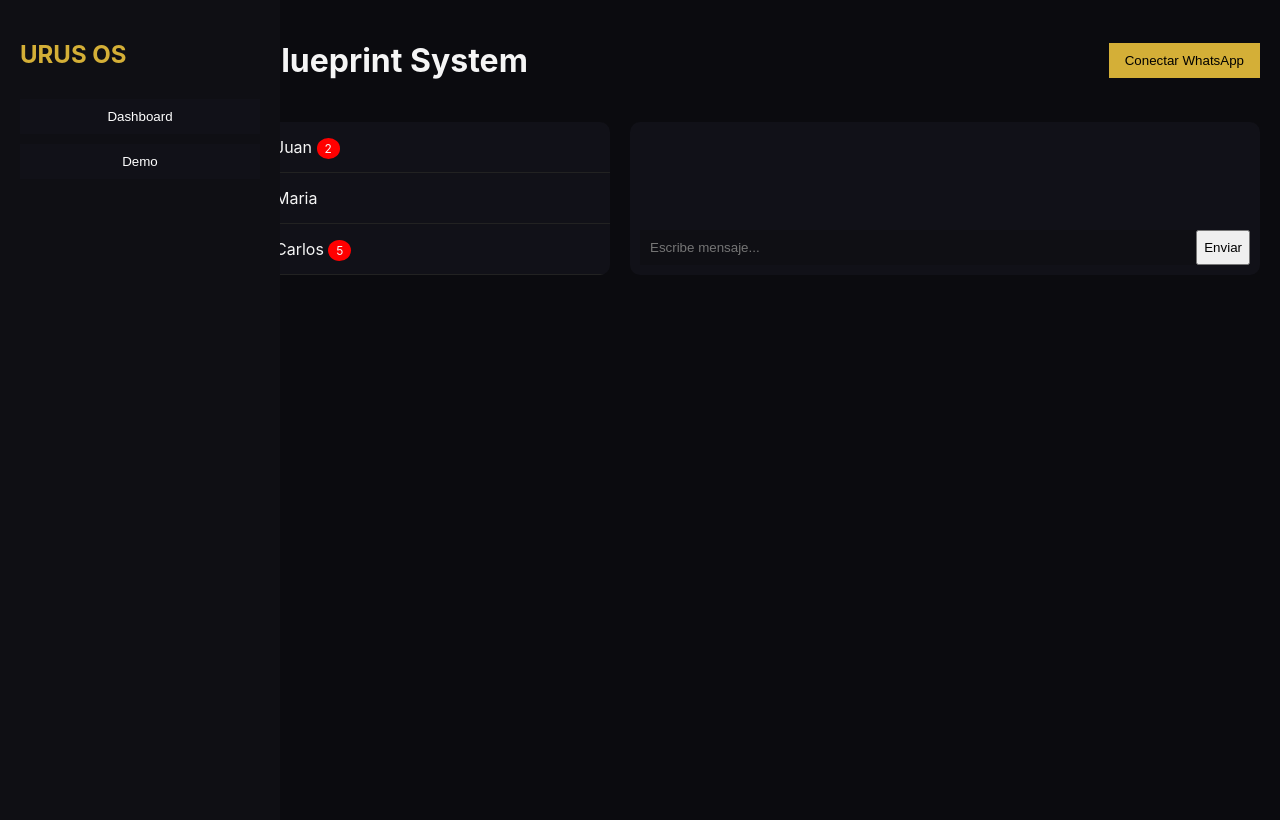
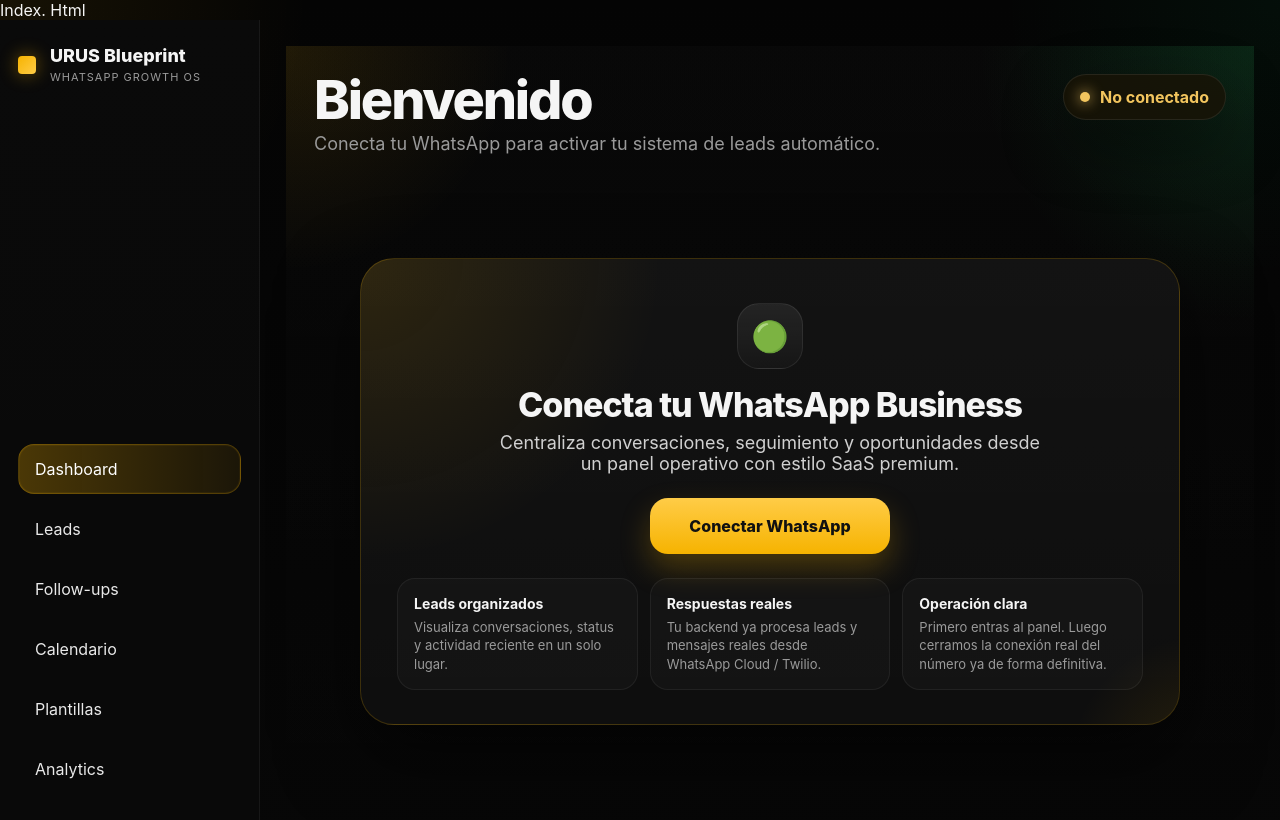
Before and after one commit to josuanhub/urus-backend, a website: page public/blueprint/index.html in a window 1280 px wide. Drawn offline with Linux system fonts and the light colour scheme.

Commit message:
Update index.html

```diff
--- a/public/blueprint/index.html
+++ b/public/blueprint/index.html
@@ -1,282 +1,46 @@
+Index. Html
+
+
 <!DOCTYPE html>
-<html lang="en">
+<html lang="es">
 <head>
-<meta charset="UTF-8" />
-<meta name="viewport" content="width=device-width, initial-scale=1.0" />
-
-<title>URUS Blueprint OS</title>
-
-<style>
-:root {
-  --bg: #0b0b0f;
-  --card: #111118;
-  --gold: #d4af37;
-  --text: #f5f5f5;
-  --muted: #888;
-}
-
-body {
-  margin: 0;
-  font-family: -apple-system, sans-serif;
-  background: var(--bg);
-  color: var(--text);
-}
-
-/* SIDEBAR */
-.sidebar {
-  width: 240px;
-  background: #0f0f14;
-  height: 100vh;
-  position: fixed;
-  left: 0;
-  top: 0;
-  padding: 20px;
-}
-
-.sidebar h2 {
-  color: var(--gold);
-}
-
-.sidebar button {
-  width: 100%;
-  margin-top: 10px;
-  padding: 10px;
-  background: var(--card);
-  border: none;
-  color: white;
-  cursor: pointer;
-}
-
-/* MAIN */
-.main {
-  margin-left: 240px;
-  padding: 20px;
-}
-
-/* HEADER */
-.header {
-  display: flex;
-  justify-content: space-between;
-  align-items: center;
-}
-
-/* BUTTON */
-.btn-gold {
-  background: var(--gold);
-  color: black;
-  border: none;
-  padding: 10px 16px;
-  cursor: pointer;
-}
-
-/* DASHBOARD */
-.dashboard {
-  display: flex;
-  gap: 20px;
-  margin-top: 20px;
-}
-
-/* LEADS LIST */
-.leads {
-  width: 35%;
-  background: var(--card);
-  border-radius: 10px;
-  overflow-y: auto;
-  max-height: 80vh;
-}
-
-.lead {
-  padding: 15px;
-  border-bottom: 1px solid #222;
-  cursor: pointer;
-}
-
-.lead.active {
-  background: #1a1a22;
-}
-
-.badge {
-  background: red;
-  border-radius: 50%;
-  padding: 3px 8px;
-  font-size: 12px;
-}
-
-/* CHAT */
-.chat {
-  flex: 1;
-  background: var(--card);
-  border-radius: 10px;
-  display: flex;
-  flex-direction: column;
-}
-
-.messages {
-  flex: 1;
-  padding: 10px;
-  overflow-y: auto;
-}
-
-.message {
-  margin: 8px 0;
-}
-
-.bot {
-  color: var(--gold);
-}
-
-.input-area {
-  display: flex;
-  padding: 10px;
-}
-
-input {
-  flex: 1;
-  padding: 10px;
-  background: #0f0f14;
-  border: none;
-  color: white;
-}
-
-.typing {
-  font-size: 12px;
-  color: var(--muted);
-}
-
-/* MOBILE */
-@media(max-width:768px){
-  .sidebar {
-    display:none;
-  }
-
-  .main {
-    margin:0;
-  }
-
-  .dashboard {
-    flex-direction: column;
-  }
-
-  .leads {
-    width:100%;
-    max-height: 200px;
-  }
-}
-</style>
+  <meta charset="UTF-8" />
+  <title>URUS Blueprint</title>
+  <meta name="viewport" content="width=device-width, initial-scale=1.0" />
+  <link rel="stylesheet" href="/blueprint/styles.css" />
 </head>
 
 <body>
 
-<div class="sidebar">
-  <h2>URUS OS</h2>
-  <button onclick="showDashboard()">Dashboard</button>
-  <button onclick="openDemo()">Demo</button>
-</div>
+  <div class="app-shell">
 
-<div class="main">
+    <!-- SIDEBAR -->
+    <aside class="sidebar">
+      <div class="brand">
+        <div class="brand-mark"></div>
+        <div>
+          <h1>URUS Blueprint</h1>
+          <p>WhatsApp Growth OS</p>
+        </div>
+      </div>
 
-  <div class="header">
-    <h1>Blueprint System</h1>
-    <button class="btn-gold" onclick="connectWhatsApp()">Conectar WhatsApp</button>
-  </div>
+      <nav class="nav">
+        <button class="nav-item active">Dashboard</button>
+        <button class="nav-item">Leads</button>
+        <button class="nav-item">Follow-ups</button>
+        <button class="nav-item">Calendario</button>
+        <button class="nav-item">Plantillas</button>
+        <button class="nav-item">Analytics</button>
+      </nav>
+    </aside>
 
-  <div class="dashboard">
-
-    <!-- LEADS -->
-    <div class="leads" id="leads"></div>
-
-    <!-- CHAT -->
-    <div class="chat">
-      <div class="messages" id="messages"></div>
-      <div class="typing" id="typing"></div>
-
-      <div class="input-area">
-        <input id="input" placeholder="Escribe mensaje..." />
-        <button onclick="sendMessage()">Enviar</button>
-      </div>
-    </div>
+    <!-- MAIN APP -->
+    <main id="app" class="main-content"></main>
 
   </div>
 
-</div>
-
-<script>
-let leadsData = [
-  {id:1,name:"Juan",unread:2},
-  {id:2,name:"Maria",unread:0},
-  {id:3,name:"Carlos",unread:5}
-];
-
-let activeLead = null;
-
-function loadLeads(){
-  const container = document.getElementById("leads");
-  container.innerHTML = "";
-
-  leadsData.forEach(l=>{
-    const div = document.createElement("div");
-    div.className = "lead";
-    div.innerHTML = l.name + (l.unread ? ` <span class="badge">${l.unread}</span>`:"");
-
-    div.onclick = ()=>{
-      activeLead = l;
-      document.querySelectorAll(".lead").forEach(e=>e.classList.remove("active"));
-      div.classList.add("active");
-      loadMessages();
-    };
-
-    container.appendChild(div);
-  });
-}
-
-function loadMessages(){
-  const messages = document.getElementById("messages");
-  messages.innerHTML = "";
-
-  messages.innerHTML += `<div class="message bot">Hola ${activeLead.name}, ¿en qué puedo ayudarte?</div>`;
-}
-
-function sendMessage(){
-  const input = document.getElementById("input");
-  const msg = input.value;
-  if(!msg) return;
-
-  const messages = document.getElementById("messages");
-
-  messages.innerHTML += `<div class="message">Tú: ${msg}</div>`;
-
-  input.value = "";
-
-  showTyping();
-
-  setTimeout(()=>{
-    hideTyping();
-    messages.innerHTML += `<div class="message bot">Procesando... te ayudo ahora.</div>`;
-  },1500);
-}
-
-function showTyping(){
-  document.getElementById("typing").innerText = "URUS está escribiendo...";
-}
-
-function hideTyping(){
-  document.getElementById("typing").innerText = "";
-}
-
-function openDemo(){
-  window.open("https://urus-backend-production.up.railway.app/landing.html","_blank");
-}
-
-function connectWhatsApp(){
-  alert("Conectando WhatsApp...");
-}
-
-function showDashboard(){
-  location.reload();
-}
-
-loadLeads();
-</script>
+  <!-- JS -->
+  <script src="/blueprint/app.js"></script>
 
 </body>
 </html>
```
